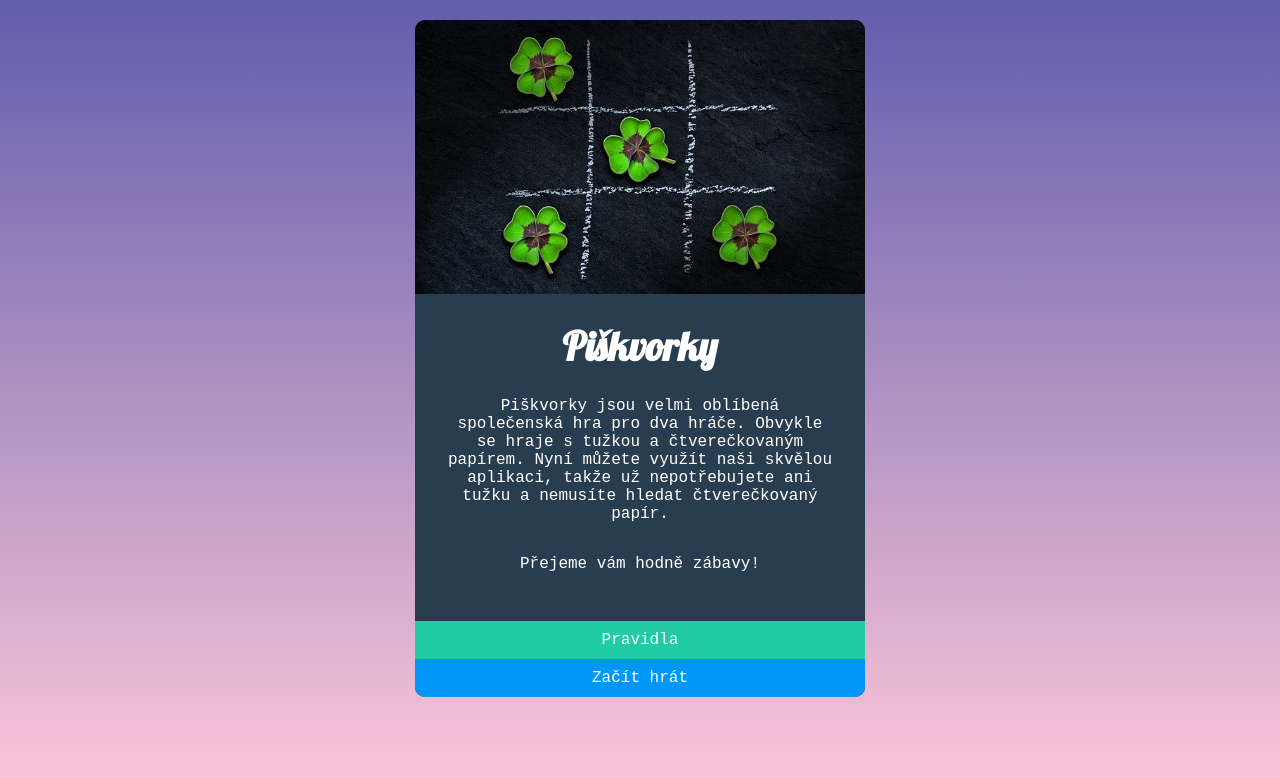
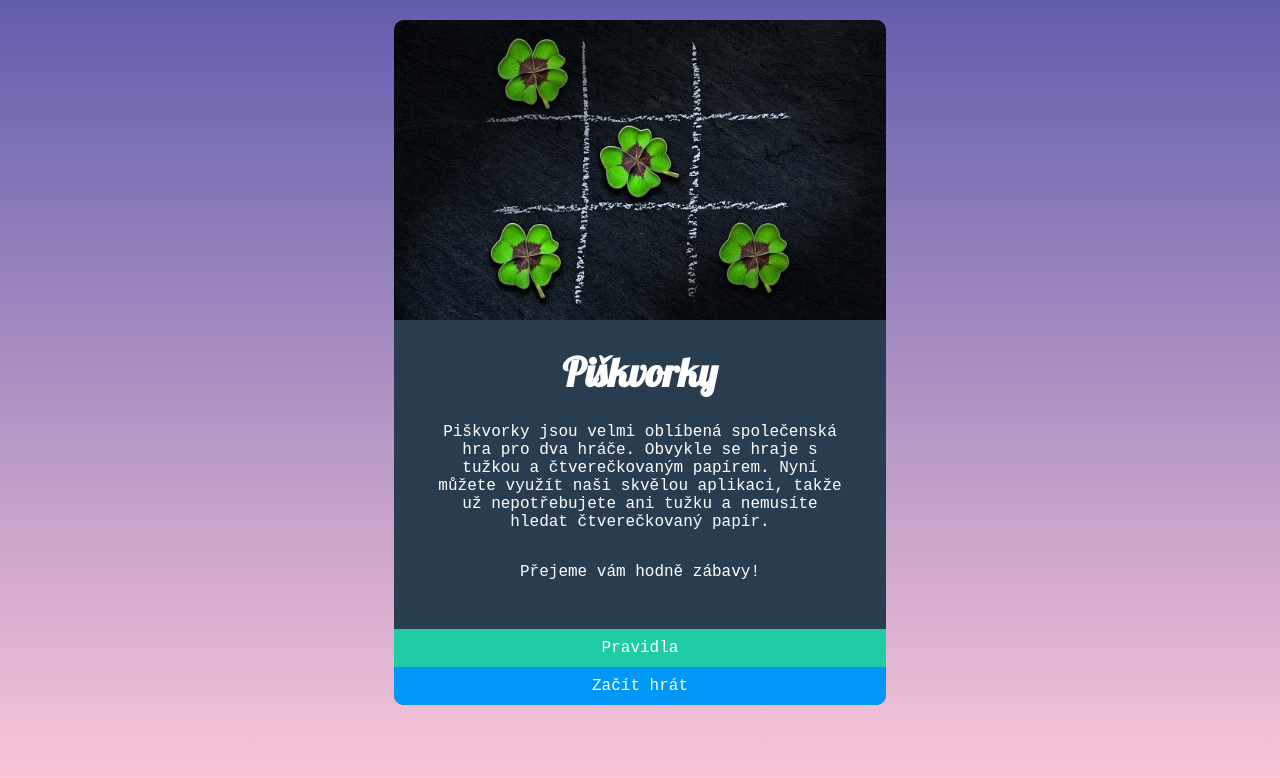
Before and after one commit to Nelusa/piskvorky, a plain HTML site: page index.html in a window 1280 px wide. Drawn offline with Linux system fonts and the light colour scheme.

Commit message:
Poslední úpravy a dodělávky

```diff
--- a/style.css
+++ b/style.css
@@ -1,12 +1,13 @@
 * {
   box-sizing: border-box;
 }
-
 body {
   background: linear-gradient(#615dad, #ffc8da) fixed;
   width: min-content;
   margin: 20px auto 0 auto;
 }
+
+/* Instrukce - foto + text*/
 .instrukce {
   display: flex;
   flex-direction: column;
@@ -24,25 +25,26 @@ body {
   font-family: 'Courier New', Courier, monospace; /* tento font, aby to bylo peknejsi, ackoliv ne podle zadani :)*/
   color: #ffffff;
   text-align: center;
-  padding: 0 30px;
+  padding: 0 40px;
 }
 .instrukce__foto {
-  width: 450px;
+  height: 300px;
   border-radius: 10px 10px 0 0;
 }
+
+/* Instrukce - tlačítka */
 .instrukce__buttons {
-  font-family: 'Courier New', Courier, monospace;
   display: flex;
   flex-direction: column;
   justify-content: center;
-  width: 450px;
+  font-family: 'Courier New', Courier, monospace;
   text-align: center;
 }
 .instrukce__pravidla-btn {
   background-color: #1fcca4;
+  color: #ffffff;
+  text-decoration: none;
   padding: 10px;
-  text-decoration: none;
-  color: #ffffff;
 }
 .instrukce__pravidla-btn:hover {
   background-color: #1cbb96;
@@ -50,10 +52,10 @@ body {
 }
 .instrukce__start-btn {
   background-color: #0197f6;
+  color: #ffffff;
+  text-decoration: none;
   padding: 10px;
   border-radius: 0 0 10px 10px;
-  text-decoration: none;
-  color: #ffffff;
 }
 .instrukce__start-btn:hover {
   background-color: #0090e9;
```
Also changed, not shown: index.html (+0 -1 lines).
